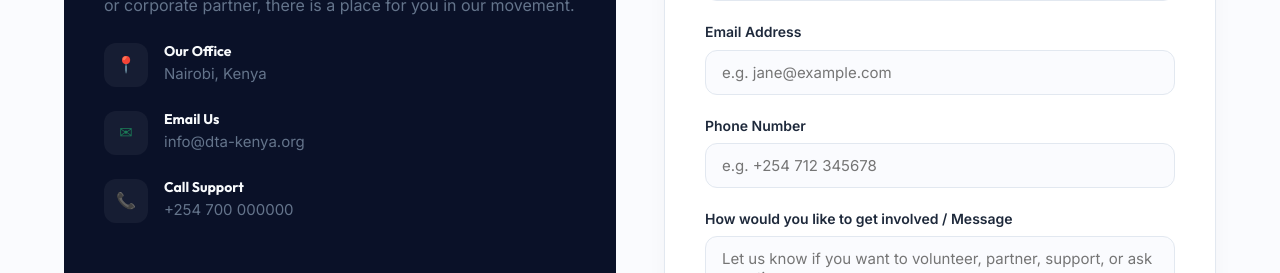
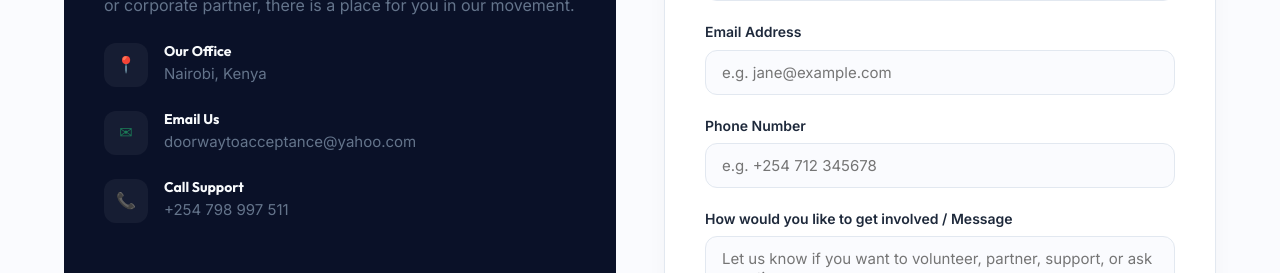
Before and after one commit to briantechspace/ngo, a website: page public/index.html in a window 1280 px wide. Shown: the part 6600-6873 px from the top of the page. Drawn offline with Linux system fonts and the light colour scheme; no server answers.

Commit message:
fix: update contact email to doorwaytoacceptance@yahoo.com and phone to +254798997511

```diff
--- a/public/index.html
+++ b/public/index.html
@@ -1503,14 +1503,14 @@ footer {
               <div class="contact-info-icon">✉</div>
               <div class="contact-info-text">
                 <h5>Email Us</h5>
-                <p>info@dta-kenya.org</p>
+                <p><a href="mailto:doorwaytoacceptance@yahoo.com" style="color: inherit; text-decoration: none;">doorwaytoacceptance@yahoo.com</a></p>
               </div>
             </li>
             <li class="contact-info-item">
               <div class="contact-info-icon">📞</div>
               <div class="contact-info-text">
                 <h5>Call Support</h5>
-                <p>+254 700 000000</p>
+                <p><a href="tel:+254798997511" style="color: inherit; text-decoration: none;">+254 798 997 511</a></p>
               </div>
             </li>
           </ul>
```
